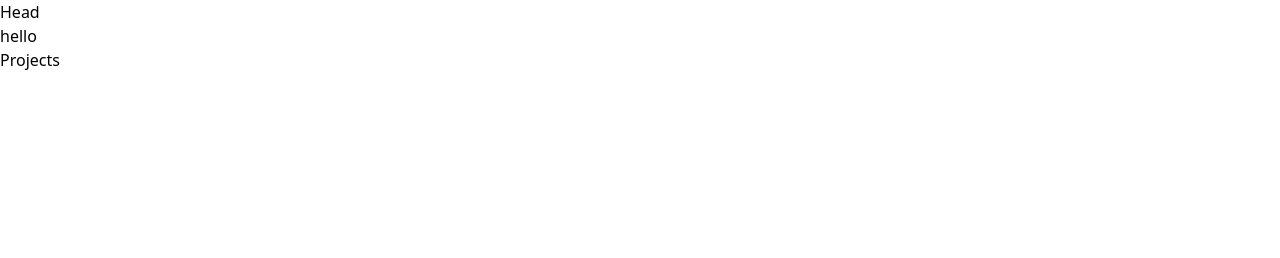
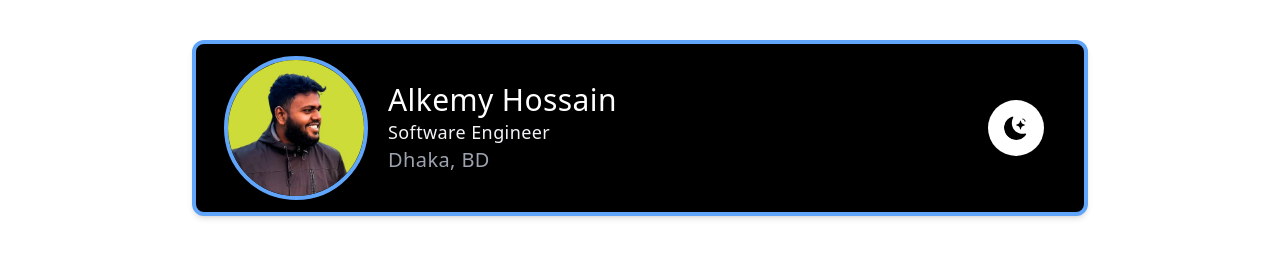
Before and after one commit to CsAlkemy/portfolio, a Gatsby site: page / in a window 1280 px wide. Built offline with nearby package versions, Linux system fonts and the light colour scheme; Gatsby itself is replaced by a stand-in of ours.

Commit message:
profilecard

```diff
--- a/package.json
+++ b/package.json
@@ -17,7 +17,8 @@
     "prop-types": "^15.8.0",
     "react": "^17.0.1",
     "react-dom": "^17.0.1",
-    "react-helmet": "^6.1.0"
+    "react-helmet": "^6.1.0",
+    "react-icons": "^4.3.1"
   },
   "devDependencies": {
     "autoprefixer": "^10.4.2",
--- /dev/null
+++ b/src/components/Home/ProfileCard.js
@@ -0,0 +1,35 @@
+import React from "react"
+import { BsFillMoonStarsFill } from "react-icons/bs"
+import ProfileImage from "../../images/profile.jpeg"
+
+const ProfileCard = () => {
+  return (
+    <>
+      <div className="bg-black  px-4 md:px-7 py-3 rounded-xl border-4 border-blue-400 shadow-md flex justify-between items-center">
+        <div className="flex items-center gap-5">
+          <img
+            src={ProfileImage}
+            alt="profile right face"
+            className="w-28 h-28 md:w-36 md:h-36 rounded-full object-cover object-center border-4 border-blue-400"
+          />
+          <div className="tracking-wide">
+            <p className="text-white text-2xl md:text-3xl font-medium">
+              Alkemy Hossain
+            </p>
+            <p className="text-gray-100 text-base md:text-lg font-normal">
+              Software Engineer
+            </p>
+            <p className="text-gray-400 text-lg md:text-xl font-medium">
+              Dhaka, BD
+            </p>
+          </div>
+        </div>
+        <div className="mr-0 md:mr-3">
+          <BsFillMoonStarsFill className="bg-white h-10 w-10 md:h-14 md:w-14 text-black rounded-full p-2 md:p-4" />
+        </div>
+      </div>
+    </>
+  )
+}
+
+export default ProfileCard
--- /dev/null
+++ b/src/components/Home/index.js
@@ -0,0 +1,12 @@
+import React from "react"
+import ProfileCard from "./ProfileCard"
+
+const index = () => {
+  return (
+    <div>
+      <ProfileCard />
+    </div>
+  )
+}
+
+export default index
--- a/src/components/layout/Header.js
+++ /dev/null
@@ -1,11 +0,0 @@
-import * as React from "react"
-
-const Header = () => {
-  return (
-    <>
-      <div>Head</div>
-    </>
-  )
-}
-
-export default Header
--- a/src/components/layout/index.js
+++ b/src/components/layout/index.js
@@ -1,14 +1,10 @@
 import * as React from "react"
 import PropTypes from "prop-types"
-
-import Header from "./Header"
 
 const Layout = ({ children }) => {
   return (
     <>
-      <div dark>
-        <Header />
-        <h1 className="text-black dark:text-white">hello</h1>
+      <div className="max-w-4xl mx-auto my-10">
         <main>{children}</main>
       </div>
     </>
--- a/src/pages/index.js
+++ b/src/pages/index.js
@@ -1,12 +1,12 @@
 import * as React from "react"
-import { Link } from "gatsby"
 import Layout from "../components/layout/index"
 import Seo from "../components/seo"
+import HomeComponent from "../components/Home"
 
 const IndexPage = () => (
   <Layout>
     <Seo title="Home" />
-    <Link to="/projects">Projects</Link> <br />
+    <HomeComponent />
   </Layout>
 )
 
```
Also changed, not shown: src/images/profile.jpeg (added), 1 other file.
